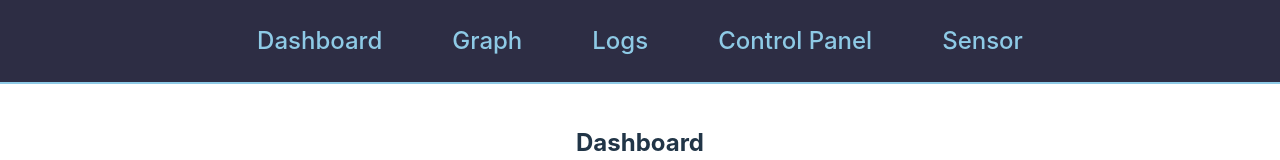
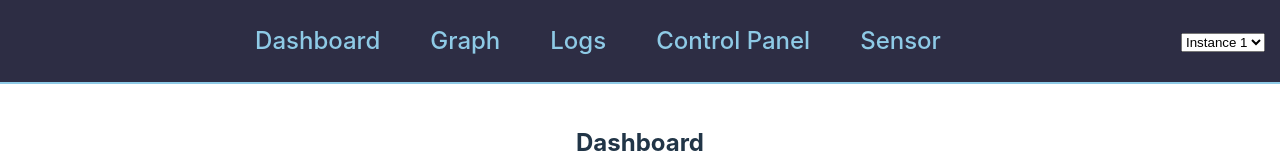
Before and after one commit to Synchromanical/AgriSense-Control, a React (Vite) app in the folder AgriSense-Webapp/: page / in a window 1280 px wide. Shown: the top 160 px of the page. Built offline with nearby package versions, Linux system fonts and the light colour scheme; no server answers; the database is empty.

Commit message:
Two Instance Creation

```diff
--- a/AgriSense-Webapp/src/App.jsx
+++ b/AgriSense-Webapp/src/App.jsx
@@ -1,45 +1,45 @@
-import React from "react";
+import React, { useContext } from "react";
 import { BrowserRouter as Router, Routes, Route, Link } from "react-router-dom";
 import Dashboard from "./components/Dashboard";
 import Graph from "./components/Graph";
 import Logs from "./components/Logs";
 import ControlPanel from "./components/ControlPanel";
-// Import the new Sensor component
 import Sensor from "./components/Sensor";
-
+import { SensorContext } from "./SensorContext";
 import styles from "./App.module.css";
 
 function App() {
+  const { selectedInstance, setSelectedInstance } = useContext(SensorContext);
+
   return (
     <Router>
-      {/* NavBar */}
       <nav className={styles.navBar}>
-        <Link to="/" className={styles.navLink}>
-          Dashboard
-        </Link>
-        <Link to="/graph" className={styles.navLink}>
-          Graph
-        </Link>
-        <Link to="/logs" className={styles.navLink}>
-          Logs
-        </Link>
-        <Link to="/control-panel" className={styles.navLink}>
-          Control Panel
-        </Link>
-        {/* <-- Add the new Sensor link */}
-        <Link to="/sensor" className={styles.navLink}>
-          Sensor
-        </Link>
+        {/* Centered links container */}
+        <div className={styles.navLinksContainer}>
+          <Link to="/" className={styles.navLink}>Dashboard</Link>
+          <Link to="/graph" className={styles.navLink}>Graph</Link>
+          <Link to="/logs" className={styles.navLink}>Logs</Link>
+          <Link to="/control-panel" className={styles.navLink}>Control Panel</Link>
+          <Link to="/sensor" className={styles.navLink}>Sensor</Link>
+        </div>
+        {/* Dropdown on the far right */}
+        <div className={styles.instanceDropdownContainer}>
+          <select
+            value={selectedInstance}
+            onChange={(e) => setSelectedInstance(e.target.value)}
+          >
+            <option value="1">Instance 1</option>
+            <option value="2">Instance 2</option>
+          </select>
+        </div>
       </nav>
 
-      {/* Main Container */}
       <div className={styles.container}>
         <Routes>
           <Route path="/" element={<Dashboard />} />
           <Route path="/graph" element={<Graph />} />
           <Route path="/logs" element={<Logs />} />
           <Route path="/control-panel" element={<ControlPanel />} />
-          {/* <-- Add the new /sensor route */}
           <Route path="/sensor" element={<Sensor />} />
         </Routes>
       </div>
--- a/AgriSense-Webapp/src/App.module.css
+++ b/AgriSense-Webapp/src/App.module.css
@@ -8,11 +8,18 @@
   right: 0;
   background-color: #2d2d44;
   display: flex;
-    justify-content: center;
   align-items: center;
   padding: 15px;
   border-bottom: 2px solid #8ecae6;
   z-index: 1000;
+}
+
+/* Container for the links themselves */
+.navLinksContainer {
+  flex: 1;                 /* Fill remaining space */
+  display: flex;
+  justify-content: center; /* Center the links */
+  gap: 20px;               /* Optional spacing between links */
 }
 
 /* Navigation Links */
@@ -20,10 +27,9 @@
   color: #8ecae6;
   text-decoration: none;
   font-size: 1.5rem;
-    margin: 0 20px;
   padding: 8px 15px;
+  border-radius: 4px;
   transition: color 0.3s ease, background-color 0.3s ease;
-    border-radius: 4px;
 }
 
 .navLink:hover {
@@ -31,7 +37,12 @@
   color: #2d2d44;
 }
 
-  /* A generic container for the page content, offset below the fixed nav. */
+/* Dropdown container for instance selection on the far right */
+.instanceDropdownContainer {
+  margin-left: auto;  /* Push this to the far right */
+}
+
+/* Main Container offset below the fixed nav */
 .container {
   padding-top: 100px; /* Adds spacing below the fixed nav */
   max-width: 1200px;
--- a/AgriSense-Webapp/src/SensorContext.jsx
+++ b/AgriSense-Webapp/src/SensorContext.jsx
@@ -3,32 +3,59 @@ import React, { createContext, useState, useEffect } from "react";
 export const SensorContext = createContext();
 
 export const SensorProvider = ({ children }) => {
-  // Initialize activeSensors from localStorage if present.
+  // Store sensors separately by instance (node 1 and node 2)
   const [activeSensors, setActiveSensors] = useState(() => {
     const saved = localStorage.getItem("activeSensors");
-    return saved ? JSON.parse(saved) : [];
+    return saved ? JSON.parse(saved) : { "1": [], "2": [] };
+  });
+
+  // Global selected instance (node) used to display data across tabs
+  const [selectedInstance, setSelectedInstance] = useState(() => {
+    const saved = localStorage.getItem("selectedInstance");
+    return saved ? saved : "1";
   });
 
   useEffect(() => {
     localStorage.setItem("activeSensors", JSON.stringify(activeSensors));
   }, [activeSensors]);
 
-  const addSensor = (sensor) => {
-    if (sensor && !activeSensors.includes(sensor)) {
-      setActiveSensors([...activeSensors, sensor]);
-    }
+  useEffect(() => {
+    localStorage.setItem("selectedInstance", selectedInstance);
+  }, [selectedInstance]);
+
+  const addSensor = (instance, sensor) => {
+    if (!sensor) return;
+    setActiveSensors((prev) => {
+      const instanceSensors = prev[instance] || [];
+      if (!instanceSensors.includes(sensor)) {
+        return { ...prev, [instance]: [...instanceSensors, sensor] };
+      }
+      return prev;
+    });
   };
 
-  const removeSensor = (sensor) => {
-    setActiveSensors(activeSensors.filter((s) => s !== sensor));
+  const removeSensor = (instance, sensor) => {
+    setActiveSensors((prev) => {
+      const instanceSensors = prev[instance] || [];
+      return { ...prev, [instance]: instanceSensors.filter((s) => s !== sensor) };
+    });
   };
 
-  const clearSensors = () => {
-    setActiveSensors([]);
+  const clearSensors = (instance) => {
+    setActiveSensors((prev) => ({ ...prev, [instance]: [] }));
   };
 
   return (
-    <SensorContext.Provider value={{ activeSensors, addSensor, removeSensor, clearSensors }}>
+    <SensorContext.Provider
+      value={{
+        activeSensors,
+        selectedInstance,
+        setSelectedInstance,
+        addSensor,
+        removeSensor,
+        clearSensors,
+      }}
+    >
       {children}
     </SensorContext.Provider>
   );
--- a/AgriSense-Webapp/src/components/ControlPanel.jsx
+++ b/AgriSense-Webapp/src/components/ControlPanel.jsx
@@ -27,7 +27,8 @@ function getTimestampString(date = new Date()) {
 }
 
 const ControlPanel = () => {
-  const { activeSensors } = useContext(SensorContext);
+  const { activeSensors, selectedInstance } = useContext(SensorContext);
+  const sensors = activeSensors[selectedInstance] || [];
   const [latestData, setLatestData] = useState({
     temperature: "",
     humidity: "",
@@ -318,11 +319,11 @@ const ControlPanel = () => {
       <h2>Control Panel</h2>
       <div className={styles.controlPanelContainer}>
         <h3>Sensor Control</h3>
-        {activeSensors.length === 0 ? (
+        {sensors.length === 0 ? (
           <p>Please select a sensor in the Sensor tab to control.</p>
         ) : (
           <div className={styles.controlPanelGrid}>
-            {activeSensors.includes("Temperature") && (
+            {sensors.includes("Temperature") && (
               <>
                 <div className={styles.rowLabel}>
                   <strong>Temperature:</strong>
@@ -344,7 +345,7 @@ const ControlPanel = () => {
                 </div>
               </>
             )}
-            {activeSensors.includes("Humidity") && (
+            {sensors.includes("Humidity") && (
               <>
                 <div className={styles.rowLabel}>
                   <strong>Humidity:</strong>
@@ -366,7 +367,7 @@ const ControlPanel = () => {
                 </div>
               </>
             )}
-            {activeSensors.includes("Soil Moisture") && (
+            {sensors.includes("Soil Moisture") && (
               <>
                 <div className={styles.rowLabel}>
                   <strong>Soil Moisture:</strong>
@@ -388,7 +389,7 @@ const ControlPanel = () => {
                 </div>
               </>
             )}
-            {activeSensors.includes("Light") && (
+            {sensors.includes("Light") && (
               <>
                 <div className={styles.rowLabel}>
                   <strong>Light:</strong>
@@ -435,7 +436,7 @@ const ControlPanel = () => {
                 </div>
               </>
             )}
-            {activeSensors.includes("Water Level") && (
+            {sensors.includes("Water Level") && (
               <>
                 <div className={styles.rowLabel}>
                   <strong>Water Level:</strong>
--- a/AgriSense-Webapp/src/components/Dashboard.jsx
+++ b/AgriSense-Webapp/src/components/Dashboard.jsx
@@ -61,10 +61,10 @@ function Dashboard() {
     fanState: false,
     timestamp: null,
   });
-  // Store full logs array from Firestore
   const [rawDashboardLogs, setRawDashboardLogs] = useState([]);
   const [upcomingAutomations, setUpcomingAutomations] = useState([]);
-  const { activeSensors } = useContext(SensorContext);
+  const { activeSensors, selectedInstance } = useContext(SensorContext);
+  const sensors = activeSensors[selectedInstance] || [];
 
   useEffect(() => {
     const q = query(collection(db, "sensorData"), orderBy("timestamp", "asc"));
@@ -89,7 +89,6 @@ function Dashboard() {
         return;
       }
 
-      // Latest sensor data is taken from the last document
       const newestDoc = docs[docs.length - 1];
       setLatestData({
         temperature: formatOneDecimal(newestDoc.temperature),
@@ -102,7 +101,6 @@ function Dashboard() {
         timestamp: newestDoc.timestamp,
       });
 
-      // Build an array of log lines for each sensor field
       const lines = [];
       docs.forEach((docData) => {
         let timeObj = new Date(0);
@@ -132,11 +130,9 @@ function Dashboard() {
           }
         });
       });
-      // Give each line an ID
       lines.forEach((line, idx) => {
         line.id = idx + 1;
       });
-      // Store the full logs array instead of slicing immediately
       setRawDashboardLogs(lines);
     });
 
@@ -170,11 +166,9 @@ function Dashboard() {
       .catch((err) => console.error(err));
   }, []);
 
-  // Filter logs to include only those related to an active sensor.
-  // Then, display only the last five of these filtered logs.
-  const filteredDashboardLogs = activeSensors.length
+  const filteredDashboardLogs = sensors.length
     ? rawDashboardLogs.filter((log) =>
-        activeSensors.some((sensor) =>
+        sensors.some((sensor) =>
           log.action.toLowerCase().includes(sensor.toLowerCase())
         )
       )
@@ -189,7 +183,7 @@ function Dashboard() {
         <div className={styles.sensorDataContainer}>
           <div className={styles.sensorData}>
             <h3>Latest Sensor Data</h3>
-            {activeSensors.includes("Temperature") && (
+            {sensors.includes("Temperature") && (
               <div className={styles.sensorRow}>
                 <div className={styles.sensorLabel}>
                   <label><strong>Temperature:</strong></label>
@@ -200,7 +194,7 @@ function Dashboard() {
                 </div>
               </div>
             )}
-            {activeSensors.includes("Humidity") && (
+            {sensors.includes("Humidity") && (
               <div className={styles.sensorRow}>
                 <div className={styles.sensorLabel}>
                   <label><strong>Humidity:</strong></label>
@@ -211,7 +205,7 @@ function Dashboard() {
                 </div>
               </div>
             )}
-            {activeSensors.includes("Soil Moisture") && (
+            {sensors.includes("Soil Moisture") && (
               <div className={styles.sensorRow}>
                 <div className={styles.sensorLabel}>
                   <label><strong>Soil Moisture:</strong></label>
@@ -222,7 +216,7 @@ function Dashboard() {
                 </div>
               </div>
             )}
-            {activeSensors.includes("Water Level") && (
+            {sensors.includes("Water Level") && (
               <div className={styles.sensorRow}>
                 <div className={styles.sensorLabel}>
                   <label><strong>Water Level:</strong></label>
@@ -233,7 +227,7 @@ function Dashboard() {
                 </div>
               </div>
             )}
-            {activeSensors.includes("Light") && (
+            {sensors.includes("Light") && (
               <>
                 <div className={styles.sensorRow}>
                   <div className={styles.sensorLabel}>
--- a/AgriSense-Webapp/src/components/Graph.jsx
+++ b/AgriSense-Webapp/src/components/Graph.jsx
@@ -7,9 +7,9 @@ import styles from "../Graph.module.css";
 import { SensorContext } from "../SensorContext";
 
 const Graph = () => {
-  const { activeSensors } = useContext(SensorContext);
+  const { activeSensors, selectedInstance } = useContext(SensorContext);
+  const sensors = activeSensors[selectedInstance] || [];
   const [sensorData, setSensorData] = useState([]);
-  // Default selection is "all" to show all active sensors.
   const [selectedField, setSelectedField] = useState("all");
 
   useEffect(() => {
@@ -31,7 +31,6 @@ const Graph = () => {
     return () => unsub();
   }, []);
 
-  // Build arrays for each sensor field
   const timestamps = [];
   const humidityData = [];
   const temperatureData = [];
@@ -65,7 +64,6 @@ const Graph = () => {
     waterLevelData.push(entry.waterLevel);
   });
 
-  // Define colors for each dataset
   const fieldColors = {
     humidity: "rgba(54, 162, 235, 1)",
     temperature: "rgba(255, 99, 132, 1)",
@@ -77,7 +75,7 @@ const Graph = () => {
   let chartData;
   if (selectedField === "all") {
     const datasets = [];
-    activeSensors.forEach((sensor) => {
+    sensors.forEach((sensor) => {
       let labelName = "";
       let dataArr = [];
       let color = "";
@@ -122,8 +120,7 @@ const Graph = () => {
     });
     chartData = { labels: timestamps, datasets };
   } else {
-    // When a specific sensor is selected
-    let sensorName = selectedField; // e.g. "Temperature"
+    let sensorName = selectedField;
     let labelName = "";
     let dataArr = [];
     let color = "";
@@ -208,7 +205,7 @@ const Graph = () => {
   return (
     <div className={styles.content}>
       <h2>Sensor Data Over Time</h2>
-      {activeSensors.length === 0 ? (
+      {sensors.length === 0 ? (
         <p>Please select a sensor in the Sensor tab to view graphs.</p>
       ) : (
         <div className={styles.graphPanel}>
@@ -218,7 +215,7 @@ const Graph = () => {
             onChange={(e) => setSelectedField(e.target.value)}
           >
             <option value="all">Show All</option>
-            {activeSensors.map((sensor) => (
+            {sensors.map((sensor) => (
               <option key={sensor} value={sensor}>
                 {sensor}
               </option>
--- a/AgriSense-Webapp/src/components/Logs.jsx
+++ b/AgriSense-Webapp/src/components/Logs.jsx
@@ -19,7 +19,8 @@ function getTimestampString(date = new Date()) {
 }
 
 const Logs = () => {
-  const { activeSensors } = useContext(SensorContext);
+  const { activeSensors, selectedInstance } = useContext(SensorContext);
+  const sensors = activeSensors[selectedInstance] || [];
   const [logs, setLogs] = useState([]);
   const [currentPage, setCurrentPage] = useState(1);
   const [searchTerm, setSearchTerm] = useState("");
@@ -68,8 +69,6 @@ const Logs = () => {
     return () => unsub();
   }, []);
 
-  // Only show logs if at least one sensor is selected.
-  // Filter logs to only those whose action text contains an active sensor name.
   const filteredLogs = logs.filter((log) => {
     const textMatch =
       searchTerm === "" ||
@@ -84,10 +83,9 @@ const Logs = () => {
       const endDate = new Date(endTime);
       timeMatch = timeMatch && log.time <= endDate;
     }
-    // Change here: require at least one active sensor and only include logs for those sensors.
     const sensorMatch =
-      activeSensors.length > 0 &&
-      activeSensors.some((sensor) =>
+      sensors.length > 0 &&
+      sensors.some((sensor) =>
         log.action.toLowerCase().includes(sensor.toLowerCase())
       );
     return textMatch && timeMatch && sensorMatch;
@@ -95,7 +93,7 @@ const Logs = () => {
 
   useEffect(() => {
     setCurrentPage(1);
-  }, [searchTerm, startTime, endTime, activeSensors]);
+  }, [searchTerm, startTime, endTime, sensors]);
 
   const indexOfLastLog = currentPage * logsPerPage;
   const indexOfFirstLog = indexOfLastLog - logsPerPage;
@@ -187,7 +185,7 @@ const Logs = () => {
   return (
     <div className={styles.content}>
       <h2>All Logs</h2>
-      {activeSensors.length === 0 ? (
+      {sensors.length === 0 ? (
         <p>Please select a sensor in the Sensor tab to view logs.</p>
       ) : (
         <>
--- a/AgriSense-Webapp/src/components/Sensor.jsx
+++ b/AgriSense-Webapp/src/components/Sensor.jsx
@@ -3,34 +3,31 @@ import { SensorContext } from "../SensorContext";
 import styles from "../Sensor.module.css";
 
 const Sensor = () => {
-  const { activeSensors, addSensor, removeSensor, clearSensors } = useContext(SensorContext);
+  const { activeSensors, addSensor, removeSensor, clearSensors, selectedInstance } = useContext(SensorContext);
   const [selectedSensor, setSelectedSensor] = useState("");
-  const [selectedNode, setSelectedNode] = useState("1");
+  // Local state to let the user choose which node the sensor is saved to
+  const [selectedNode, setSelectedNode] = useState(selectedInstance);
 
-  // Load the last selected sensor from localStorage if available.
+  // Sync the local selectedNode with the global selectedInstance when it changes
   useEffect(() => {
-    const savedSensor = localStorage.getItem("selectedSensor");
-    if (savedSensor) {
-      setSelectedSensor(savedSensor);
-    }
-  }, []);
-
-  useEffect(() => {
-    localStorage.setItem("selectedSensor", selectedSensor);
-  }, [selectedSensor]);
+    setSelectedNode(selectedInstance);
+  }, [selectedInstance]);
 
   const handleSaveInstance = () => {
     if (!selectedSensor) return;
-    addSensor(selectedSensor);
+    addSensor(selectedNode, selectedSensor);
   };
 
   const handleDeleteSingle = (sensor) => {
-    removeSensor(sensor);
+    removeSensor(selectedInstance, sensor);
   };
 
   const handleClearAll = () => {
-    clearSensors();
+    clearSensors(selectedInstance);
   };
+
+  // Only display sensors saved for the current global instance
+  const sensorsForCurrentInstance = activeSensors[selectedInstance] || [];
 
   return (
     <div className={styles.sensorContent}>
@@ -96,12 +93,12 @@ const Sensor = () => {
         </div>
 
         {/* Active Sensors list */}
-        <h4 className={styles.automationHeading}>Active Sensors</h4>
-        {activeSensors.length === 0 && <p>No active sensors yet.</p>}
-        {activeSensors.map((sensor, index) => (
+        <h4 className={styles.automationHeading}>Active Sensors (Instance {selectedInstance})</h4>
+        {sensorsForCurrentInstance.length === 0 && <p>No active sensors yet.</p>}
+        {sensorsForCurrentInstance.map((sensor, index) => (
           <div key={index} className={styles.automationItemRow}>
             <div>
-              <strong>{sensor}</strong> (Node {selectedNode})
+              <strong>{sensor}</strong> (Node {selectedInstance})
             </div>
             <div>
               <button
@@ -113,7 +110,7 @@ const Sensor = () => {
             </div>
           </div>
         ))}
-        {activeSensors.length > 0 && (
+        {sensorsForCurrentInstance.length > 0 && (
           <button onClick={handleClearAll} className={`${styles.setButton} ${styles.automationClearButton}`}>
             Clear All Sensors
           </button>
```
Lines whose indentation alone changed are shown as unchanged.
